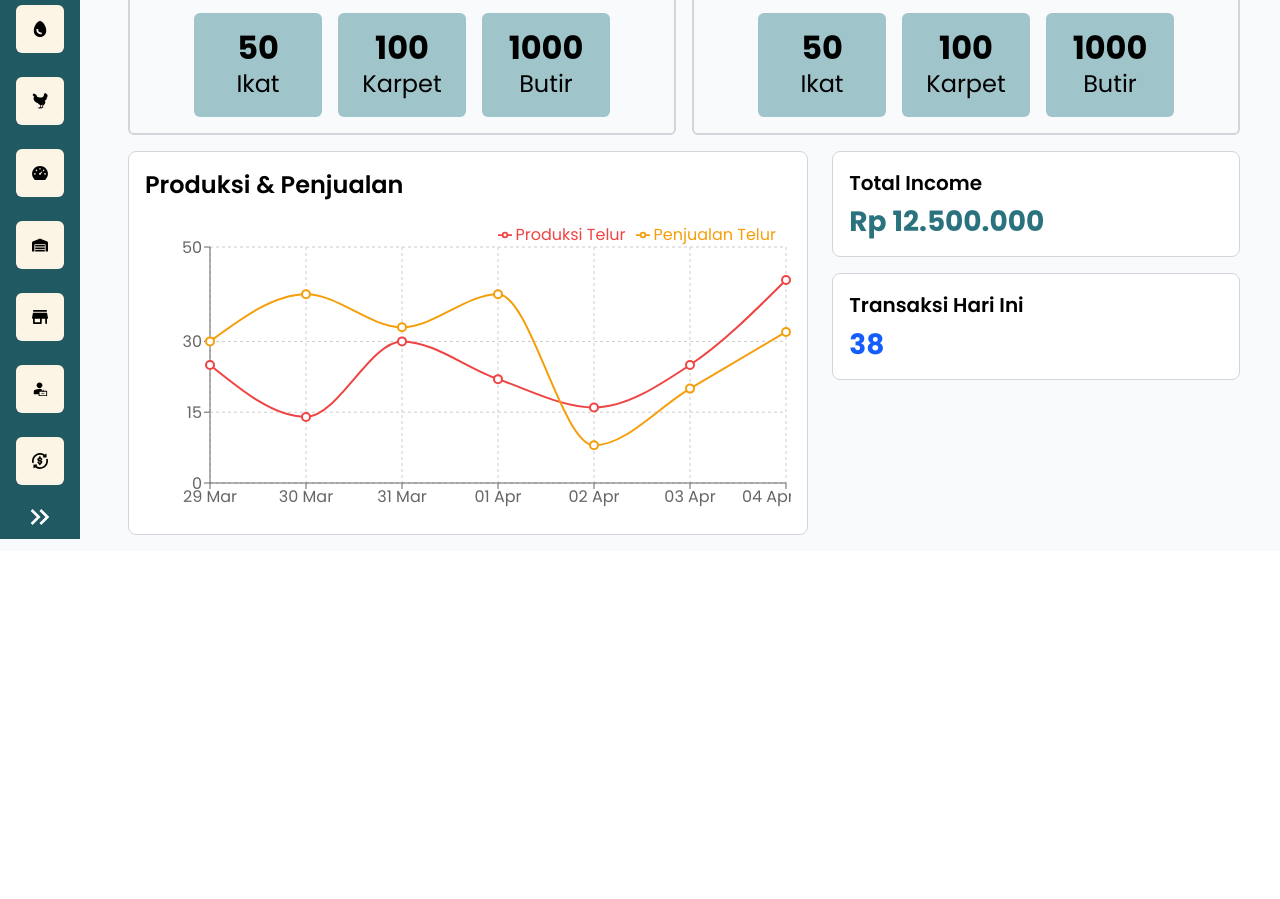
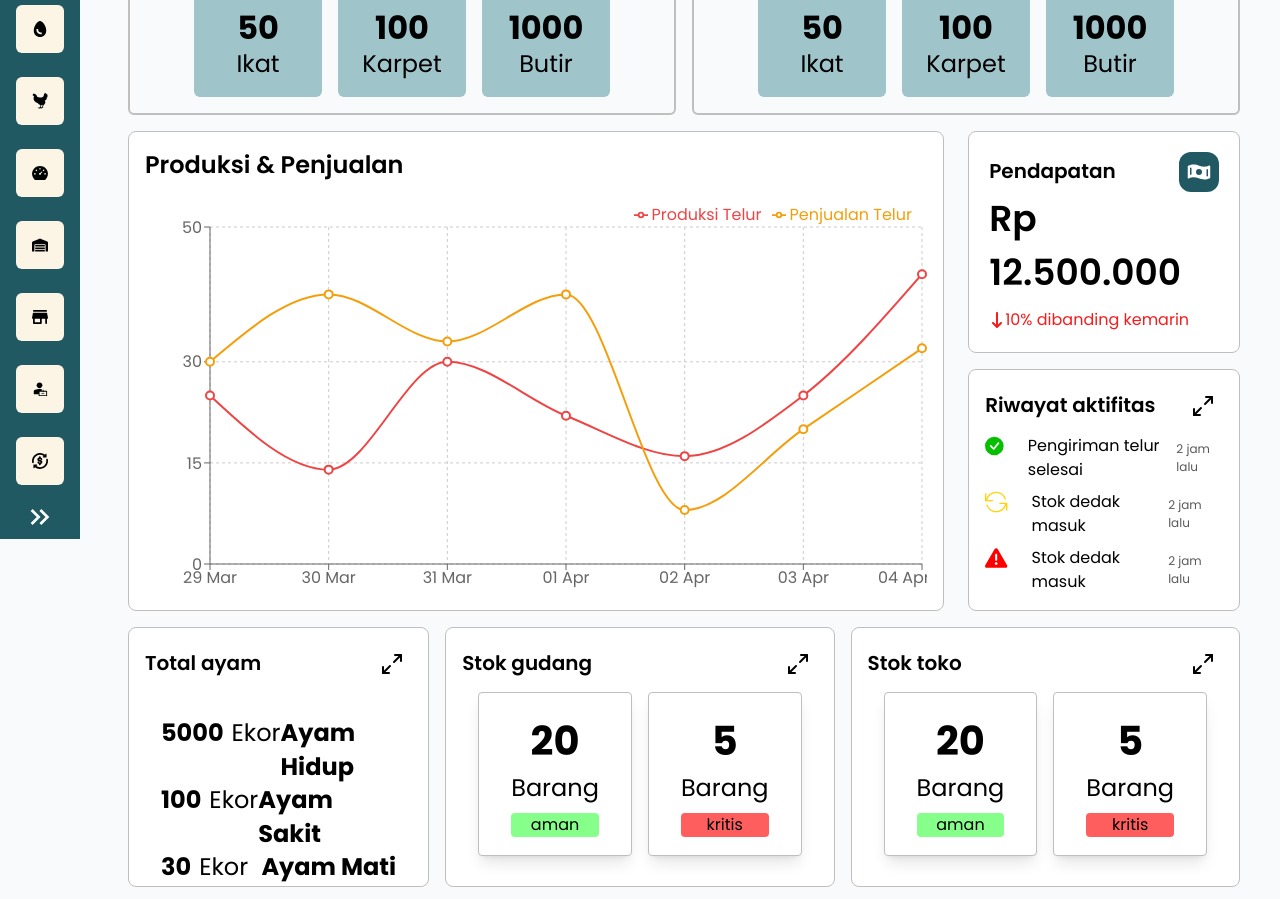
Before and after one commit to Semeton-Corp/Anugerah-Jaya-Farm-Volare-FE, a React (Vite) app: page /owner/overview in a window 1280 px wide. Shown: the part 261-1160 px from the top of the page. Before the commit the page ends 812 px from the top, so only its background shows below. Built offline with nearby package versions, Linux system fonts and the light colour scheme.

Commit message:
finishing the overview of the owner role

```diff
--- a/src/pages/OverviewOwner.jsx
+++ b/src/pages/OverviewOwner.jsx
@@ -1,6 +1,16 @@
 import React from "react";
 import { PiCalendarBlank } from "react-icons/pi";
-import { MdEgg } from "react-icons/md";
+import { MdEgg, MdShoppingCart } from "react-icons/md";
+import { PiMoneyWavyFill } from "react-icons/pi";
+import {
+  FaArrowUpLong,
+  FaArrowDownLong,
+  FaTriangleExclamation,
+} from "react-icons/fa6";
+import { FiMaximize2 } from "react-icons/fi";
+import { BsCheckCircleFill } from "react-icons/bs";
+import { TfiReload } from "react-icons/tfi";
+
 import {
   LineChart,
   Line,
@@ -24,9 +34,9 @@ const data = [
 
 const OverviewOwner = () => {
   return (
-    <div className="flex flex-col p-4 gap-4">
+    <div className="flex flex-col px-4 py-3 gap-4 ">
       {/* header section */}
-      <div className="flex justify-between items-center mb-6 flex-wrap gap-4">
+      <div className="flex justify-between items-center mb-2 flex-wrap gap-4">
         <h1 className="text-3xl font-bold">Overview</h1>
 
         <div className="flex items-center rounded-lg px-4 py-2 bg-orange-300 hover:bg-orange-500 cursor-pointer">
@@ -40,7 +50,7 @@ const OverviewOwner = () => {
       {/* produksi & penjualan section */}
       <div className="grid grid-cols-1 md:grid-cols-2 gap-4">
         {/* produksi telur */}
-        <div className="p-4 w-full rounded-md border-2 border-gray-300">
+        <div className="p-4 w-full rounded-md border-2 border-black-6">
           <div className="flex justify-between items-center mb-4">
             <h2 className="text-lg font-semibold">Produksi telur</h2>
             <div className="p-2 rounded-xl bg-green-700">
@@ -68,11 +78,11 @@ const OverviewOwner = () => {
         </div>
 
         {/* penjualan telur */}
-        <div className="p-4 w-full rounded-md border-2 border-gray-300">
+        <div className="p-4 w-full rounded-md border-2 border-black-6">
           <div className="flex justify-between items-center mb-4">
             <h2 className="text-lg font-semibold">Penjualan telur</h2>
             <div className="p-2 rounded-xl bg-green-700">
-              <MdEgg size={24} color="white" />
+              <MdShoppingCart size={24} color="white" />
             </div>
           </div>
 
@@ -97,11 +107,11 @@ const OverviewOwner = () => {
       </div>
 
       {/* chart, incomes, and history section */}
-      <div className="flex flex-col lg:flex-row gap-6">
+      <div className="flex flex-col lg:flex-row h-120 gap-6">
         {/* Chart Section (3/4 width on large screens) */}
-        <div className="w-full lg:w-5/8 bg-white rounded-lg p-4 border border-gray-300">
+        <div className="w-full lg:w-6/8 bg-white rounded-lg p-4 border border-black-6">
           <h2 className="text-xl font-semibold mb-4">Produksi & Penjualan</h2>
-          <ResponsiveContainer width="100%" height={300}>
+          <ResponsiveContainer width="100%" height="90%">
             <LineChart data={data}>
               <CartesianGrid strokeDasharray="3 3" />
               <XAxis dataKey="date" />
@@ -129,14 +139,193 @@ const OverviewOwner = () => {
         </div>
 
         {/* Side Card Section (1/4 width on large screens) */}
-        <div className="w-full h-full lg:w-3/8 flex flex-col gap-4">
-          <div className="bg-white h-1/2 p-4 border border-gray-300 rounded-lg">
-            <h3 className="text-lg font-semibold mb-1">Total Income</h3>
-            <p className="text-2xl font-bold text-green-600">Rp 12.500.000</p>
+        <div className="w-full h-full lg:w-2/8 flex flex-col gap-4">
+          {/* Pendapatan */}
+          <div className="bg-white  p-[20px] border border-black-6 rounded-lg">
+            <div className="flex justify-between items-center">
+              <h2 className="text-lg font-semibold">Pendapatan</h2>
+              <div className="p-2 rounded-xl bg-green-700">
+                <PiMoneyWavyFill size={24} color="white" />
+              </div>
+            </div>
+            <p className="text-[36px] font-semibold mb-2">Rp 12.500.000</p>
+            {/* profit dynamics notification */}
+            <div className="flex items-center">
+              <FaArrowDownLong color="#F41C1C" />
+              <p className="text-[16px] text-[#F41C1C]">
+                10% dibanding kemarin
+              </p>
+            </div>
           </div>
-          <div className="bg-white h-1/2 p-4 border border-gray-300 rounded-lg">
-            <h3 className="text-lg font-semibold mb-1">Transaksi Hari Ini</h3>
-            <p className="text-2xl font-bold text-blue-600">38</p>
+
+          {/* History */}
+          <div className="bg-white flex-1 p-4 border border-black-6 rounded-lg">
+            <div className="flex justify-between items-center mb-2">
+              <h2 className="text-lg font-semibold">Riwayat aktifitas</h2>
+              <div className="p-2 rounded-full hover:bg-black-4 cursor-pointer">
+                <FiMaximize2 size={24} color="" />
+              </div>
+            </div>
+
+            {/* history data */}
+            <div className="flex flex-col gap-2">
+              {/* item 1 */}
+              <div className="flex items-center justify-between">
+                <div className="flex">
+                  <BsCheckCircleFill
+                    size={24}
+                    color="#06C000"
+                    className="me-6"
+                  />
+                  <p className="text-base">Pengiriman telur selesai</p>
+                </div>
+                <div></div>
+                <p className="text-[12px] text-[#595959]">2 jam lalu</p>
+              </div>
+
+              {/* item 2 */}
+              <div className="flex items-center justify-between">
+                <div className="flex">
+                  <TfiReload size={24} color="#FFD400" className="me-6" />
+                  <p className="text-base">Stok dedak masuk</p>
+                </div>
+                <div></div>
+                <p className="text-[12px] text-[#595959]">2 jam lalu</p>
+              </div>
+
+              {/* item 3 */}
+              <div className="flex items-center justify-between">
+                <div className="flex">
+                  <FaTriangleExclamation
+                    size={24}
+                    color="#FF0000"
+                    className="me-6"
+                  />
+                  <p className="text-base">Stok dedak masuk</p>
+                </div>
+                <div></div>
+                <p className="text-[12px] text-[#595959]">2 jam lalu</p>
+              </div>
+            </div>
+          </div>
+        </div>
+      </div>
+
+      {/* total ayam, gudang, toko */}
+      <div className="flex gap-4 h-65">
+        {/* total ayam */}
+        <div className="bg-white flex-1 p-4 border border-black-6 rounded-lg">
+          <div className="flex justify-between items-center mb-2">
+            <h2 className="text-lg font-semibold">Total ayam</h2>
+            <div className="p-2 rounded-full hover:bg-black-4 cursor-pointer">
+              <FiMaximize2 size={24} color="" />
+            </div>
+          </div>
+
+          {/* items */}
+          <div className="h-5/8 flex flex-col justify-between my-8">
+            {/* Ayam Hidup */}
+            <div className="flex justify-between px-4">
+              <div className="flex gap-2">
+                <p className="text-xl font-bold">5000</p>
+                <p className="text-xl">Ekor</p>
+              </div>
+              <p className="text-xl font-bold">Ayam Hidup</p>
+            </div>
+
+            {/* Ayam Sakit */}
+            <div className="flex justify-between px-4">
+              <div className="flex gap-2">
+                <p className="text-xl font-bold">100</p>
+                <p className="text-xl">Ekor</p>
+              </div>
+              <p className="text-xl font-bold">Ayam Sakit</p>
+            </div>
+
+            {/* Ayam Mati */}
+            <div className="flex  justify-between px-4">
+              <div className="flex gap-2">
+                <p className="text-xl font-bold">30</p>
+                <p className="text-xl">Ekor</p>
+              </div>
+              <p className="text-xl font-bold">Ayam Mati</p>
+            </div>
+          </div>
+        </div>
+
+        {/* stok gudang */}
+        <div className="bg-white flex-1 p-4 border border-black-6 rounded-lg">
+          <div className="flex justify-between items-center mb-2">
+            <h2 className="text-lg font-semibold">Stok gudang</h2>
+            <div className="p-2 rounded-full hover:bg-black-4 cursor-pointer">
+              <FiMaximize2 size={24} color="" />
+            </div>
+          </div>
+
+          {/* the items */}
+          <div className="flex w-full gap-4 px-4 justify-center">
+            {/* item 1 */}
+            <div className="border border-black-6 rounded-[4px] bg-white shadow-lg px-[32px] py-[18px]">
+              <div className="flex flex-col justify-center gap-2">
+                <div className="flex flex-col items-center">
+                  <p className="text-[40px] font-bold">20</p>
+                  <p className="text-xl">Barang</p>
+                </div>
+                <div className="rounded-[4px] bg-[#87FF8B] flex items-center">
+                  <p className="w-full text-center">aman</p>
+                </div>
+              </div>
+            </div>
+            {/* item 2 */}
+            <div className="border border-black-6 rounded-[4px] bg-white shadow-lg px-[32px] py-[18px]">
+              <div className="flex flex-col justify-center gap-2">
+                <div className="flex flex-col items-center">
+                  <p className="text-[40px] font-bold">5</p>
+                  <p className="text-xl">Barang</p>
+                </div>
+                <div className="rounded-[4px] bg-[#FF5E5E] flex items-center">
+                  <p className="w-full text-center">kritis</p>
+                </div>
+              </div>
+            </div>
+          </div>
+        </div>
+
+        {/* stok gudang */}
+        <div className="bg-white flex-1 p-4 border border-black-6 rounded-lg">
+          <div className="flex justify-between items-center mb-2">
+            <h2 className="text-lg font-semibold">Stok toko</h2>
+            <div className="p-2 rounded-full hover:bg-black-4 cursor-pointer">
+              <FiMaximize2 size={24} color="" />
+            </div>
+          </div>
+
+          {/* the items */}
+          <div className="flex w-full gap-4 px-4 justify-center">
+            {/* item 1 */}
+            <div className="border border-black-6 rounded-[4px] bg-white shadow-lg px-[32px] py-[18px]">
+              <div className="flex flex-col justify-center gap-2">
+                <div className="flex flex-col items-center">
+                  <p className="text-[40px] font-bold">20</p>
+                  <p className="text-xl">Barang</p>
+                </div>
+                <div className="rounded-[4px] bg-[#87FF8B] flex items-center">
+                  <p className="w-full text-center">aman</p>
+                </div>
+              </div>
+            </div>
+            {/* item 2 */}
+            <div className="border border-black-6 rounded-[4px] bg-white shadow-lg px-[32px] py-[18px]">
+              <div className="flex flex-col justify-center gap-2">
+                <div className="flex flex-col items-center">
+                  <p className="text-[40px] font-bold">5</p>
+                  <p className="text-xl">Barang</p>
+                </div>
+                <div className="rounded-[4px] bg-[#FF5E5E] flex items-center">
+                  <p className="w-full text-center">kritis</p>
+                </div>
+              </div>
+            </div>
           </div>
         </div>
       </div>
```
